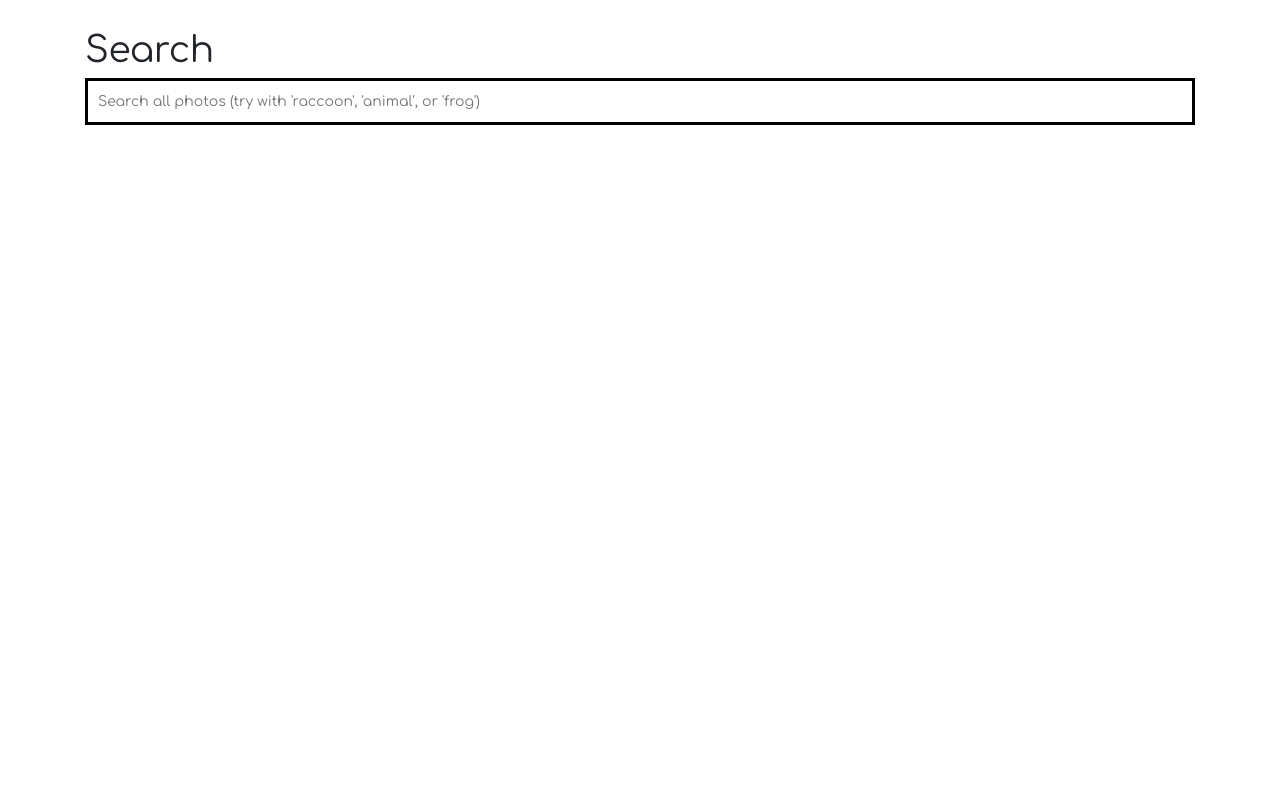
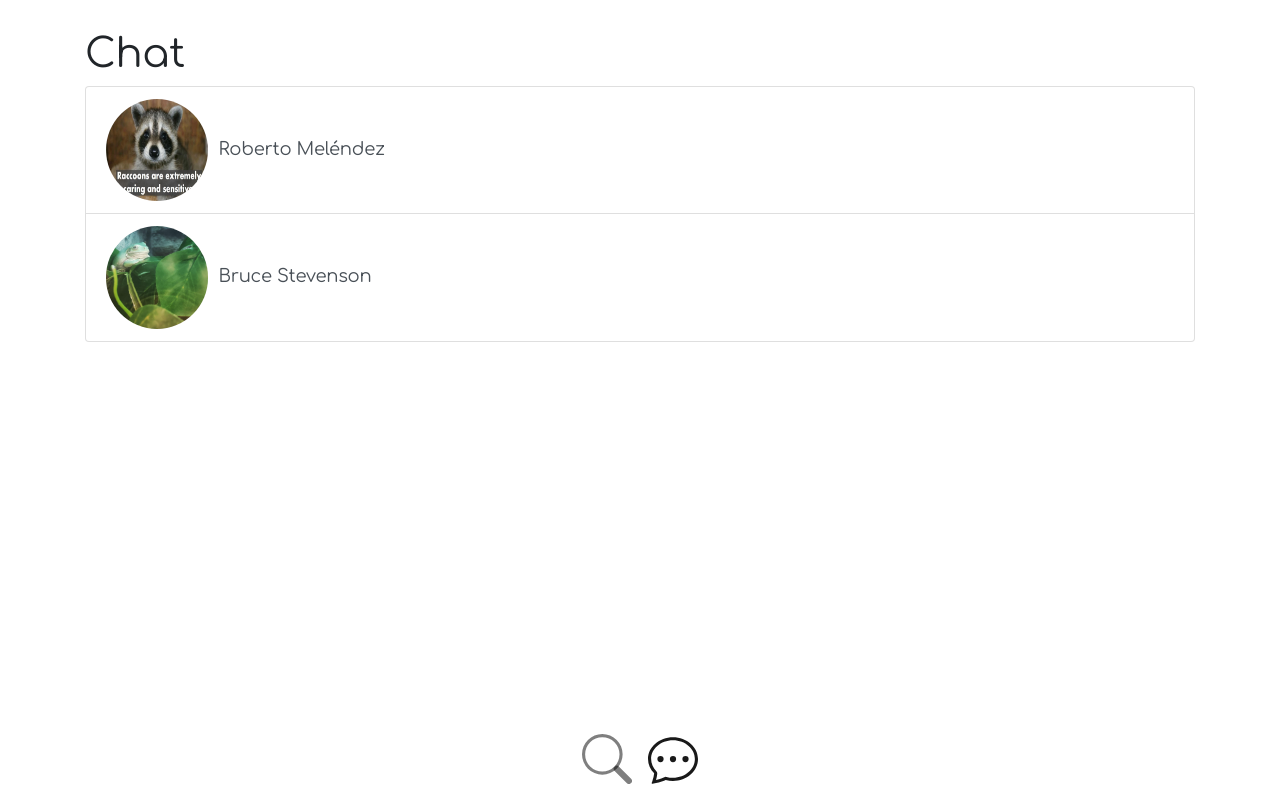
Before and after one commit to d01000100/photo-app, a React (Create React App) app: page / in a window 1280 px wide. Built offline with nearby package versions, Linux system fonts and the light colour scheme.

Commit message:
Includes Chat and Navbar to App.

```diff
--- a/src/App.js
+++ b/src/App.js
@@ -1,13 +1,21 @@
 import React from 'react';
-import logo from './logo.svg';
-import { Counter } from './features/counter/Counter';
+import { useSelector } from 'react-redux';
+import { NavBar } from './features/navbar/Navbar';
+import { getPage } from './features/navbar/navSlice';
 import { Search } from './features/search/Search';
+import { Chat } from './features/chat/Chat';
 import './App.css';
 
 function App() {
+  const page = useSelector(getPage)
+
   return (
     <div className="App container-sm">
-        <Search />
+      {
+        page == "search" ? <Search /> :
+        page == "chat" ? <Chat /> : ""
+      }
+      <NavBar />
     </div>
   );
 }
--- a/src/app/store.js
+++ b/src/app/store.js
@@ -1,8 +1,12 @@
 import { configureStore } from '@reduxjs/toolkit';
 import searchReducer from '../features/search/searchSlice';
+import navReducer from '../features/navbar/navSlice';
+import chatReducer from '../features/chat/chatSlice';
 
 export default configureStore({
   reducer: {
     search: searchReducer,
+    nav: navReducer,
+    chat: chatReducer
   },
 });
```
